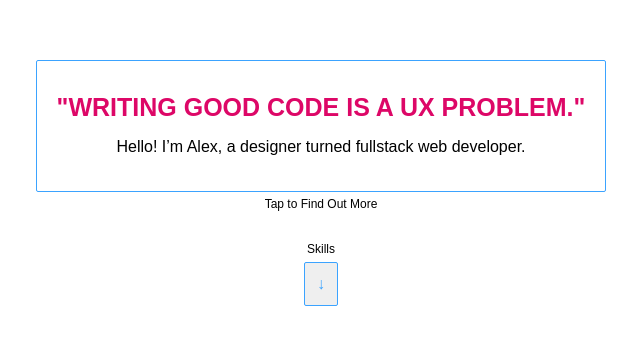
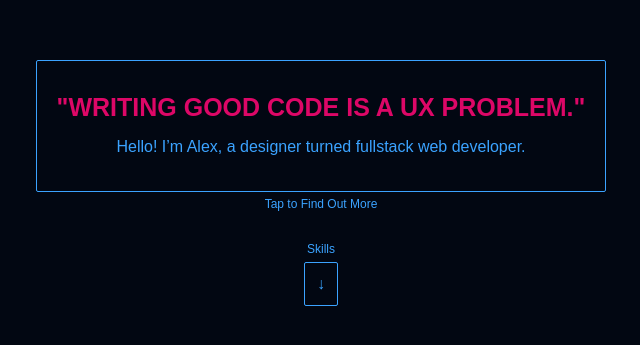
Before and after one commit to AlexEntrepreneur/dev-portfolio, a React app: page / in a window 1280 px wide. Shown: the part 207-552 px from the top of the page, without its empty margins (319-959 px from the left). Built offline with nearby package versions, Linux system fonts and the light colour scheme.

Commit message:
Update Global Theme Styles

```diff
--- a/src/components/~reusables/atoms/atoms.js
+++ b/src/components/~reusables/atoms/atoms.js
@@ -32,6 +32,7 @@ export const Button = styled.button`
   outline: none;
   margin-bottom: ${normal_space};
   border: 1px solid ${theme_secondary};
+  background-color: unset;
   color: ${theme_secondary};
   border-radius: 2px;
   text-decoration: none;
--- a/src/components/~reusables/global.js
+++ b/src/components/~reusables/global.js
@@ -1,4 +1,5 @@
 import { createGlobalStyle } from 'styled-components';
+import { theme_dark, theme_secondary } from './variables/colors';
 
 export const GlobalStyles = createGlobalStyle`
   * {
@@ -7,5 +8,14 @@ export const GlobalStyles = createGlobalStyle`
 
   html {
     font-size: 62.5%;
+    color: ${theme_secondary};
+    background-color: ${theme_dark};
+    -moz-osx-font-smoothing: grayscale;
+    -webkit-font-smoothing: antialiased;
+  }
+
+  a:-webkit-any-link {
+    text-decoration: none;
+    color: inherit;
   }
 `
```
